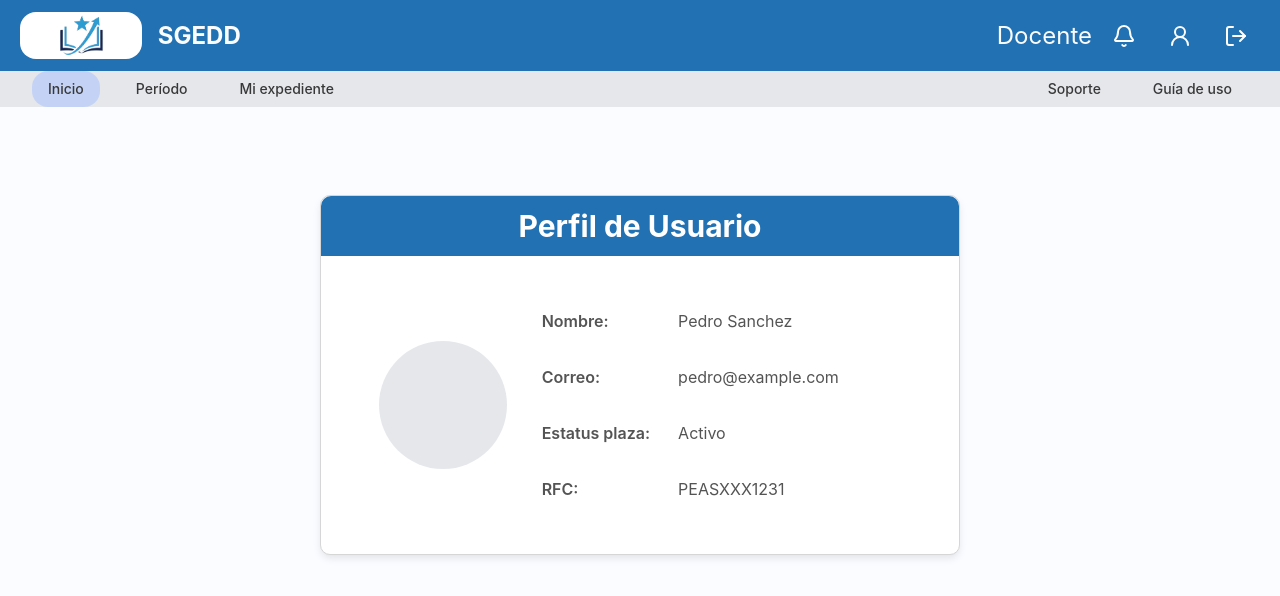
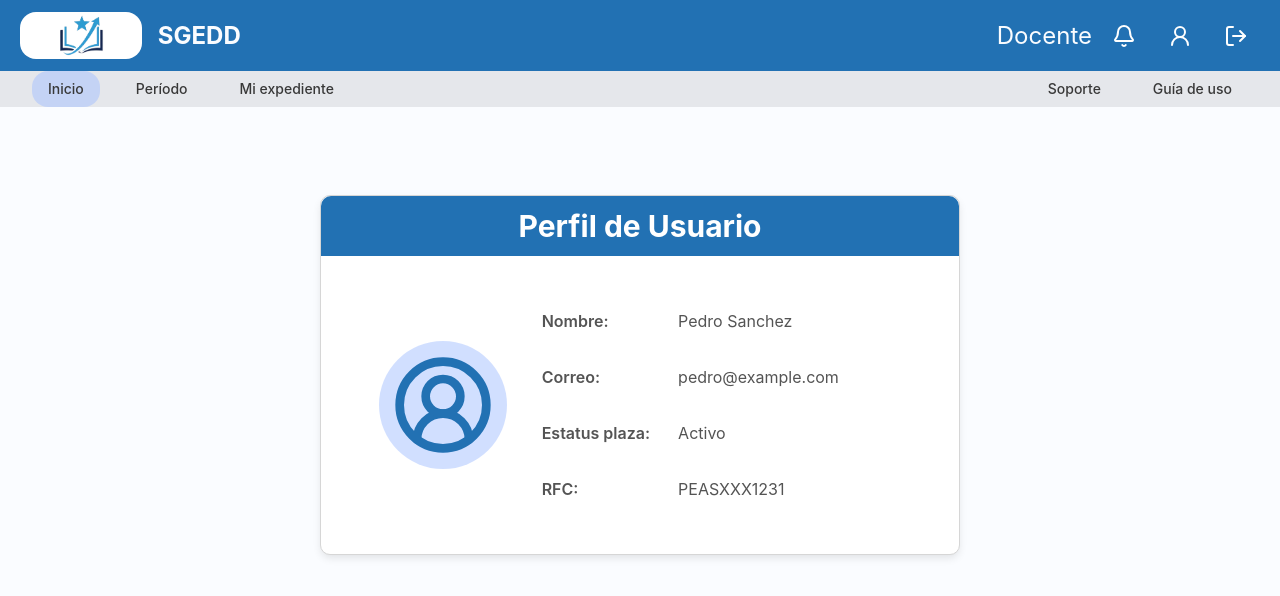
Before and after one commit to umdalecs/sgedd, a Next.js app: page /dashboard in a window 1280 px wide. Shown: the top 596 px of the page. Built offline with nearby package versions, Linux system fonts and the light colour scheme.

Commit message:
Cambios visuales, notificaciones y perfil

```diff
--- a/src/app/dashboard/page.tsx
+++ b/src/app/dashboard/page.tsx
@@ -1,5 +1,5 @@
 "use client";
-import DashboardCards from "@/components/common/DashboardCard";
+import MainCard from "@/components/dashboard/MainCard";
 import { Usuario, UsuarioDocente, asignarRol } from "@/types/usuario";
 
 export default function Page() {
@@ -23,7 +23,7 @@
   return (
     <>
     <div className="min-h-70">
-      <DashboardCards usuario={usuarioTestD}/>
+      <MainCard usuario={usuarioTestD}/>
     </div>
     </>
   )
--- a/src/components/common/DashboardCard.tsx
+++ /dev/null
@@ -1,56 +0,0 @@
-import { Card, CardContent, CardHeader, CardTitle } from "@/components/ui/card";
-import { Usuario, UsuarioDocente } from "@/types/usuario";
-
-
-type Props = {
-  usuario: Usuario | UsuarioDocente;
-};
-
-export default function DashboardCards({ usuario }: Props) {
-    return(
-        <>
-        <div className="flex justify-center items-center w-full py-22">
-            <Card className="flex-col w-1/2 min-w-lg h-full py-0 gap-0 min-h-90">
-                <CardHeader className="bg-primary text-primary-foreground rounded-t-xl py-3 text-center gap-0">
-                    <CardTitle className="text-3xl font-bold">Perfil de Usuario</CardTitle>
-                </CardHeader>
-                <CardContent className="flex-1 flex items-center justify-center gap-0">
-                    <div className="flex w-full h-full">
-                        <div className="w-1/3 flex items-center justify-center">
-                        <div className="w-32 h-32 bg-sidebar-border rounded-full flex items-center justify-center">
-
-                        </div>
-                        </div>
-                        <div className="w-2/3 flex flex-col justify-center gap-8">
-                        <div className="flex gap-2">
-                            <p className="font-semibold w-1/3">Nombre:</p>
-                            <p className="w-2/3">{usuario.nombre} {usuario.apellido}</p>
-                        </div>
-                        <div className="flex gap-2">
-                            <p className="font-semibold w-1/3">Correo:</p>
-                            <p className="w-2/3">{usuario.correo}</p>
-                        </div>
-                        {(usuario.rol === "Docente" && "estatusPlaza" in usuario) &&(
-                            <div className="flex gap-2">
-                            <p className="font-semibold w-1/3">Estatus plaza:</p>
-                            <p className="w-2/3">{usuario.estatusPlaza}</p>
-                            </div>
-                        )}
-                        {(usuario.rol === "Generador" || usuario.rol === "Revisor") &&(
-                            <div className="flex gap-2">
-                            <p className="font-semibold w-1/3">Puesto:</p>
-                            <p className="w-2/3">{usuario.puesto}</p>
-                            </div>
-                        )}
-                        <div className="flex gap-2">
-                            <p className="font-semibold w-1/3">RFC:</p>
-                            <p className="w-2/3">{usuario.rfc}</p>
-                        </div>
-                        </div>
-                    </div>
-                    </CardContent>
-            </Card>
-        </div>
-        </>
-    )
-}
```
